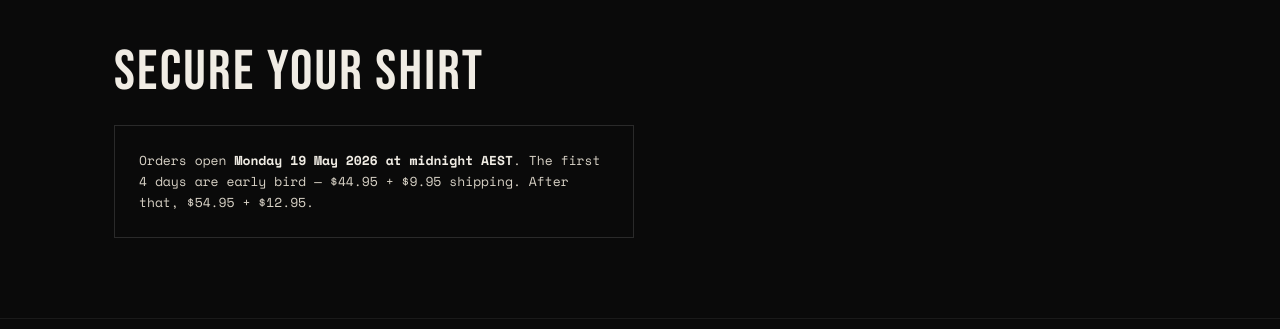
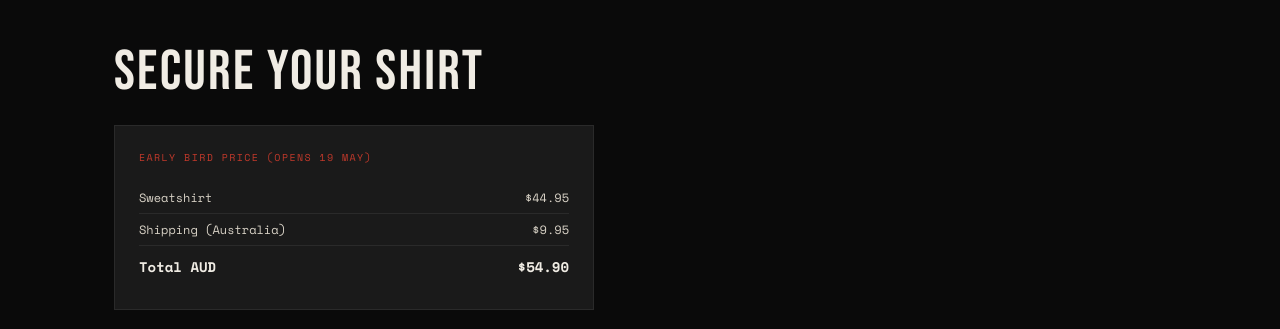
Before and after one commit to MissDaze/nix-nightshade-pre-order, a website: page public/index.html in a window 1280 px wide. Shown: the part 3560-3889 px from the top of the page. Drawn offline with nearby package versions, Linux system fonts and the light colour scheme.

Commit message:
Restore order form: only hide after campaign ends, not pre-campaign

```diff
--- a/public/index.html
+++ b/public/index.html
@@ -1568,15 +1568,10 @@ PRE-LAUNCH CHECKLIST — COMPLETE ALL BEFORE GOING LIVE
         ebCount.style.display = 'none';
       }
 
-      // Lock order form before campaign opens or after it ends
+      // Lock order form only after campaign ends
       const formWrap = document.getElementById('payment-form-wrap');
       const priceSummary = document.querySelector('.price-summary-box');
-      if (pre) {
-        if (formWrap) formWrap.style.display = 'none';
-        if (priceSummary) priceSummary.style.display = 'none';
-        const locked = document.getElementById('order-locked-msg');
-        if (locked) locked.style.display = 'block';
-      } else if (isCampaignEnded()) {
+      if (isCampaignEnded()) {
         if (formWrap) formWrap.style.display = 'none';
         if (priceSummary) priceSummary.style.display = 'none';
         const locked = document.getElementById('order-locked-msg');
```
